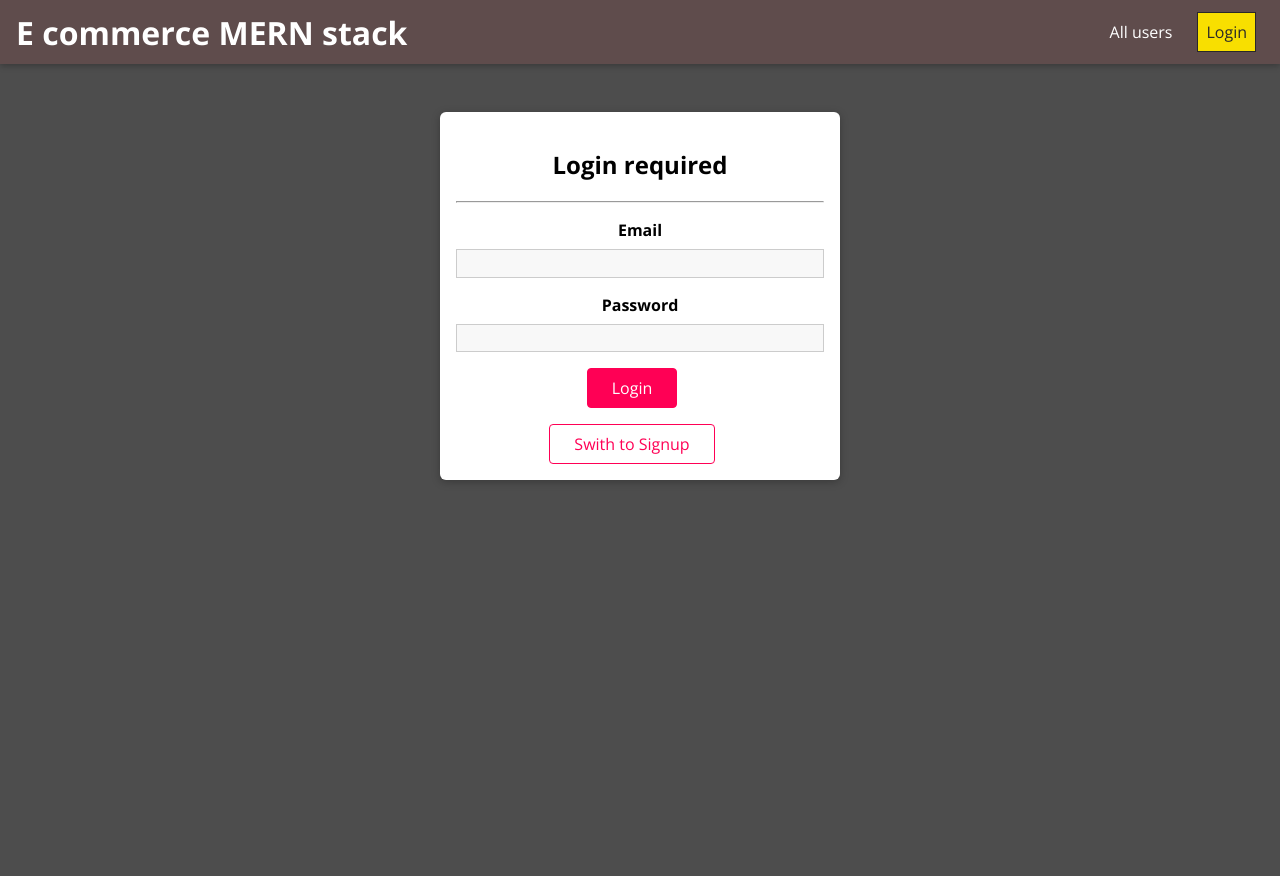
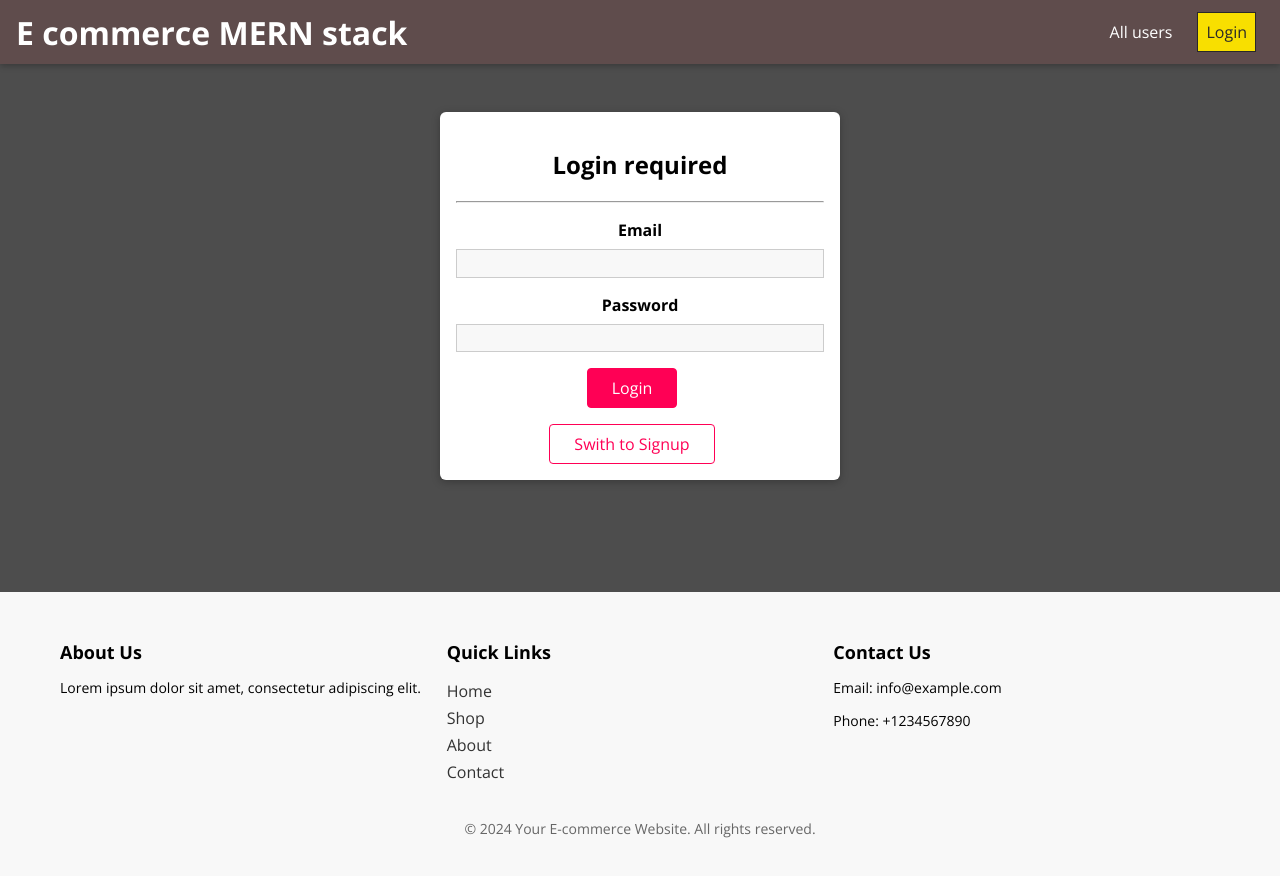
Before and after one commit to markostupar98/E-commerce-Frontend, a React (Create React App) app in the folder frontend/: page /auth in a window 1280 px wide. Shown: the top 876 px of the page. Before the commit the page ends 800 px from the top, so only its background shows below. Built offline with nearby package versions, Linux system fonts and the light colour scheme.

Commit message:
Adding env. variables

```diff
--- a/frontend/src/App.js
+++ b/frontend/src/App.js
@@ -1,4 +1,4 @@
-import React, { useState, useCallback, useEffect } from "react";
+import React from "react";
 import {
   BrowserRouter as Router,
   Route,
@@ -12,22 +12,12 @@ import UserProducts from "./products/pages/UserProducts";
 import { UpdateProduct } from "./products/components/UpdateProduct";
 import { Auth } from "./user/component/pages/Auth.js";
 import { AuthContext } from "./shared/components/context/AuthContext";
+import { useAuth } from "./shared/components/hooks/authHook.js";
+import Footer from "./shared/components/Navigation/Footer.js";
 
 function App() {
-  const [token, setToken] = useState(false);
-  const [userId, setUserId] = useState();
-
-  useEffect(() => {}, []);
-
-  const login = useCallback((userId, token) => {
-    setToken(token);
-    localStorage.setItem("userData", JSON.stringify({ userId, token }));
-    setUserId(userId);
-  }, []);
-  const logout = useCallback(() => {
-    setToken(null);
-    setUserId(null);
-  }, []);
+  const { token, login, logout, userId } = useAuth();
+  // Routes...
 
   let routes;
   if (token) {
@@ -68,6 +58,7 @@ function App() {
       <Router>
         <MainNavigation />
         <main>{routes}</main>
+        <Footer />
       </Router>
     </AuthContext.Provider>
   );
--- a/frontend/src/products/components/ProductItem.js
+++ b/frontend/src/products/components/ProductItem.js
@@ -28,7 +28,7 @@ const ProductItem = (props) => {
     setShowConfirmModal(false);
     try {
       await sendRequest(
-        `http://localhost:5000/api/products/${props.id}`,
+        process.env.REACT_APP_BACKEND_URL + `/products/${props.id}`,
         "DELETE",
         null,
         { Authorization: "Bearer " + auth.token }
@@ -75,7 +75,7 @@ const ProductItem = (props) => {
           {isLoading && <LoadingSpinner asOverlay />}
           <div className="place-item__image">
             <img
-              src={`http://localhost:5000/${props.image}`}
+              src={`${process.env.REACT_APP_ASSET_URL}/${props.image}`}
               alt={props.title}
             />
           </div>
--- a/frontend/src/products/components/UpdateProduct.js
+++ b/frontend/src/products/components/UpdateProduct.js
@@ -42,7 +42,7 @@ export const UpdateProduct = () => {
     const fetchProduct = async () => {
       try {
         const responseData = await sendRequest(
-          `http://localhost:5000/api/products/${productId}`
+          `${process.env.REACT_APP_BACKEND_URL}/products/${productId}`
         );
         setLoadedProduct(responseData.product);
         setFormData(
@@ -68,7 +68,7 @@ export const UpdateProduct = () => {
     event.preventDefault();
     try {
       await sendRequest(
-        `http://localhost:5000/api/products/${productId}`,
+        `${process.env.REACT_APP_BACKEND_URL}/products/${productId}`,
         "PATCH",
         JSON.stringify({
           title: formState.inputs.title.value,
--- a/frontend/src/products/pages/NewProduct.js
+++ b/frontend/src/products/pages/NewProduct.js
@@ -49,11 +49,10 @@ const NewProduct = () => {
       formData.append("title", formState.inputs.title.value);
       formData.append("description", formState.inputs.description.value);
       formData.append("address", formState.inputs.address.value);
-      formData.append("creator", auth.userId);
       formData.append("image", formState.inputs.image.value);
 
       await sendRequest(
-        "http://localhost:5000/api/products",
+        process.env.REACT_APP_BACKEND_URl + "/products",
         "POST",
         formData,
         {
--- a/frontend/src/products/pages/UserProducts.js
+++ b/frontend/src/products/pages/UserProducts.js
@@ -14,7 +14,7 @@ const UserProducts = () => {
     const fetchProducts = async () => {
       try {
         const responseData = await sendRequest(
-          `http://localhost:5000/api/products/user/${userId}`
+          `${process.env.REACT_APP_BACKEND_URL}/products/user/${userId}`
         );
         setLoadedProducts(responseData.products);
       } catch (err) {}
--- /dev/null
+++ b/frontend/src/shared/components/Navigation/Footer.css
@@ -0,0 +1,59 @@
+.footer {
+  background-color: #f8f8f8;
+  padding: 30px 0;
+}
+
+.footer__inner {
+  display: flex;
+  justify-content: space-between;
+  align-items: flex-start;
+  max-width: 1200px;
+  margin: 0 auto;
+  padding: 0 20px;
+}
+
+.footer__section {
+  flex: 1;
+  margin-right: 20px;
+}
+
+.footer__section h3 {
+  font-size: 18px;
+  margin-bottom: 10px;
+}
+
+.footer__section p {
+  font-size: 14px;
+  margin-bottom: 8px;
+}
+
+.footer__section ul {
+  list-style-type: none;
+  padding: 0;
+}
+
+.footer__section ul li {
+  margin-bottom: 5px;
+}
+
+.footer__section ul li a {
+  color: #333;
+  text-decoration: none;
+}
+
+.footer__section ul li a:hover {
+  text-decoration: underline;
+}
+
+.footer__bottom {
+  text-align: center;
+  margin-top: 20px;
+}
+
+.footer__bottom p {
+  font-size: 14px;
+  color: #666;
+}
+footer {
+    margin-top: auto;
+  }
--- /dev/null
+++ b/frontend/src/shared/components/Navigation/Footer.js
@@ -0,0 +1,36 @@
+
+
+import React from 'react';
+import './Footer.css';
+
+const Footer = () => {
+  return (
+    <footer className="footer">
+      <div className="footer__inner">
+        <div className="footer__section">
+          <h3>About Us</h3>
+          <p>Lorem ipsum dolor sit amet, consectetur adipiscing elit.</p>
+        </div>
+        <div className="footer__section">
+          <h3>Quick Links</h3>
+          <ul>
+            <li><a href="#">Home</a></li>
+            <li><a href="#">Shop</a></li>
+            <li><a href="#">About</a></li>
+            <li><a href="#">Contact</a></li>
+          </ul>
+        </div>
+        <div className="footer__section">
+          <h3>Contact Us</h3>
+          <p>Email: info@example.com</p>
+          <p>Phone: +1234567890</p>
+        </div>
+      </div>
+      <div className="footer__bottom">
+        <p>&copy; 2024 Your E-commerce Website. All rights reserved.</p>
+      </div>
+    </footer>
+  );
+}
+
+export default Footer;
--- /dev/null
+++ b/frontend/src/shared/components/hooks/authHook.js
@@ -0,0 +1,66 @@
+import { useState, useCallback, useEffect } from "react";
+
+let logoutTimer;
+
+export const useAuth = () => {
+  const [token, setToken] = useState(false);
+  const [tokenExpirationDate, setTokenExpirationDate] = useState();
+  const [userId, setUserId] = useState();
+
+  // Log in...
+
+  const login = useCallback((userId, token, expirationDate) => {
+    setToken(token);
+    setUserId(userId);
+    // Storing token in local storage
+    const tokenExpirationDate =
+      expirationDate || new Date(new Date().getTime() + 1000 * 60 * 60);
+    setTokenExpirationDate(tokenExpirationDate);
+    localStorage.setItem(
+      "userData",
+      JSON.stringify({
+        userId,
+        token,
+        expiration: tokenExpirationDate.toISOString(),
+      })
+    );
+  }, []);
+
+  // Log out
+
+  const logout = useCallback(() => {
+    setToken(null);
+    setTokenExpirationDate(null);
+    setUserId(null);
+    localStorage.removeItem("userData");
+  }, []);
+
+  // Removing token after some time
+
+  useEffect(() => {
+    if (token && tokenExpirationDate) {
+      const remainingTime =
+        tokenExpirationDate.getTime() - new Date().getTime();
+      logoutTimer = setTimeout(logout, remainingTime);
+    } else {
+      clearTimeout(logoutTimer);
+    }
+  }, [token, logout, tokenExpirationDate]);
+
+  useEffect(() => {
+    const storedData = JSON.parse(localStorage.getItem("userData"));
+    if (
+      storedData &&
+      storedData.token &&
+      new Date(storedData.expiration) > new Date()
+    ) {
+      login(
+        storedData.userId,
+        storedData.token,
+        new Date(storedData.expiration)
+      );
+    }
+  }, [login]);
+
+  return { token, login , logout, userId};
+};
--- a/frontend/src/user/component/UserItem.js
+++ b/frontend/src/user/component/UserItem.js
@@ -10,7 +10,7 @@ const UserItem = (props) => {
       <Card className="user-item__content>">
         <Link to={`/${props.id}/products`}>
           <div className="user-item__image">
-            <Avatar image={`http://localhost:5000/${props.image}`} alt={props.name} />
+            <Avatar image={`${process.env.REACT_APP_ASSET_URL}/${props.image}`} alt={props.name} />
           </div>
           <div className="user-item__info">
             <h2>{props.name}</h2>
--- a/frontend/src/user/component/pages/Auth.js
+++ b/frontend/src/user/component/pages/Auth.js
@@ -92,7 +92,7 @@ export const Auth = () => {
     if (isLoginMode) {
       try {
         const responseData = await sendRequest(
-          "http://localhost:5000/api/users/login",
+          `${process.env.REACT_APP_BACKEND_URL}/users/login`,
           "POST",
           JSON.stringify({
             email: formState.inputs.email.value,
@@ -113,7 +113,7 @@ export const Auth = () => {
         formData.append("image", formState.inputs.image.value);
 
         const responseData = await sendRequest(
-          "http://localhost:5000/api/users/signup",
+          "${process.env.REACT_APP_BACKEND_URL}/users/signup",
           "POST",
           formData
         );
--- a/frontend/src/user/component/pages/Users.js
+++ b/frontend/src/user/component/pages/Users.js
@@ -11,7 +11,7 @@ const Users = () => {
     const fetchUsers = async () => {
       try {
         const responseData = await sendRequest(
-          "http://localhost:5000/api/users"
+          "${process.env.REACT_APP_BACKEND_URL}/users"
         );
 
         setLoadedUsers(responseData.users);
```
